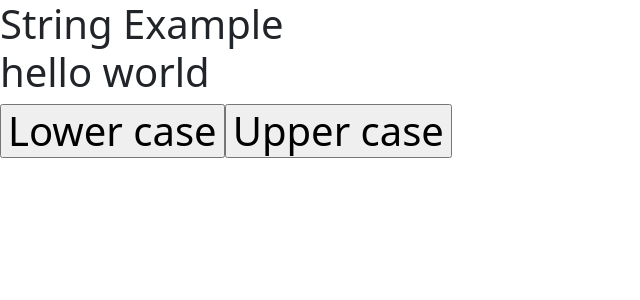
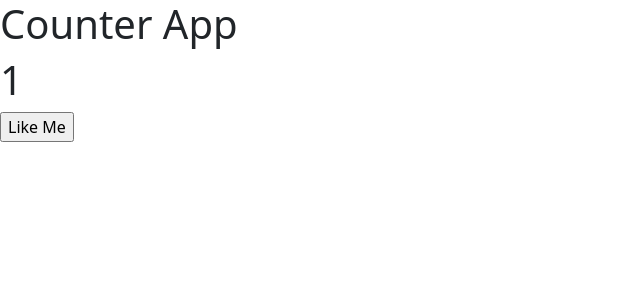
Before and after one commit to Dhananjaybhagwat0028/third-react-app, a React (Create React App) app in the folder react-third-app/: page / in a window 1280 px wide. Shown: the top 300 px of the page, without its empty margins (0-640 px from the left). Built offline with nearby package versions, Linux system fonts and the light colour scheme.

Commit message:
function how to implement

```diff
--- a/react-third-app/src/App.js
+++ b/react-third-app/src/App.js
@@ -1,39 +1,32 @@
-import { useState } from "react";
-
-function App(){
+function App() {
   return (
     <>
-      <h1>
-        String Example
-        <StringDemo />
-      </h1>
+      <h1>Counter App</h1>
+      <CounterApp />
     </>
   );
 }
- function StringDemo (){
-  let [title ,setTitle] = useState("hello world ");
 
-  let lowerCaseAction = () =>{
-    title = title.toLowerCase();
-    console.log(title);
-    //Dom operatons
-    setTitle(title);
-  };
+// UserDefineTag
+function CounterApp() {
+  // Data Member :: Optional
+  let counter = 1;
+  let id = 100;
+  let pi = 3.14;
+  let str = "Hello World";
+  let active = true;
 
-  let upperCaseAction = () =>{
-    title = title.toUpperCase();
-    console.log(title);
+  // Member function :: Optional
+  let likeMeAction = () => {};
+  let dislikeMeAction = () => {};
 
-     setTitle(title);
-  };
-
-   return (
+  // JSX :: VIEW :: USER-INTERFACE :: Required
+  return (
     <>
-    <h1> {title} </h1>
-    <input type="button" value="Lower case" onClick={lowerCaseAction} />
-    <input type="button" value="Upper case" onClick={upperCaseAction} />
+      <h1>{counter}</h1>
+      <input type="button" value="Like Me" />
     </>
-   );
- }
+  );
+}
 
 export default App;
```
